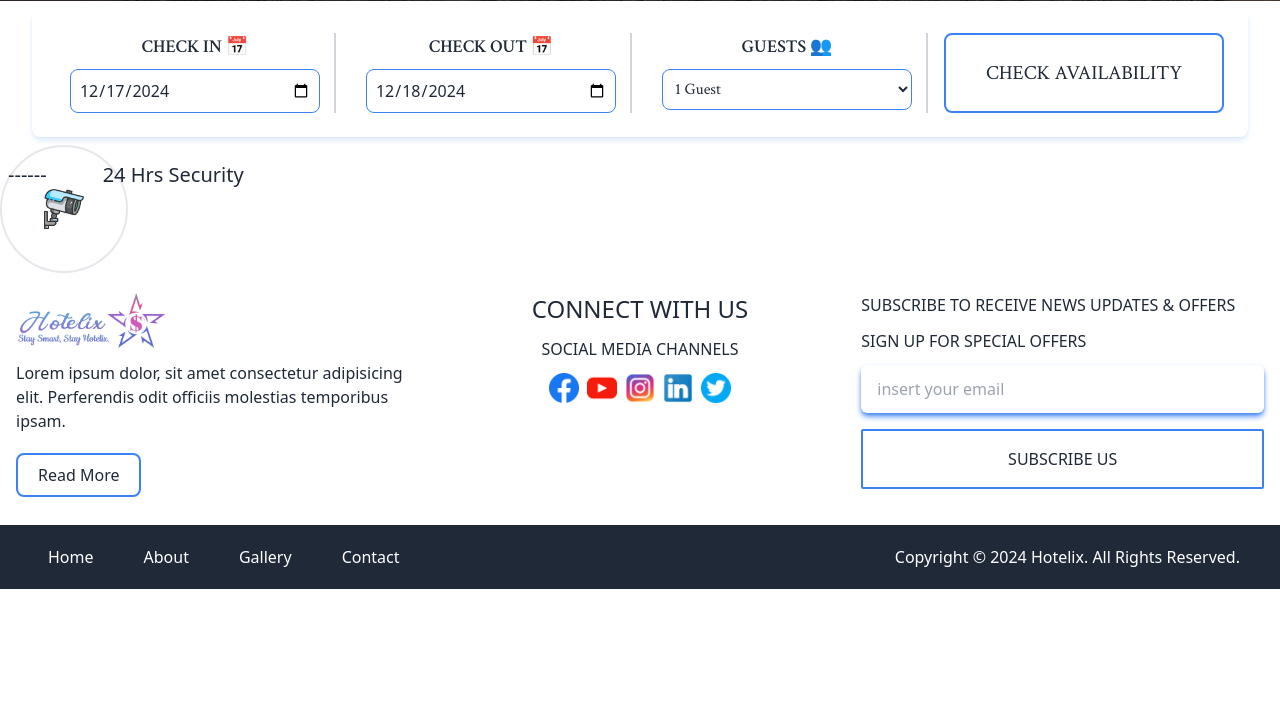
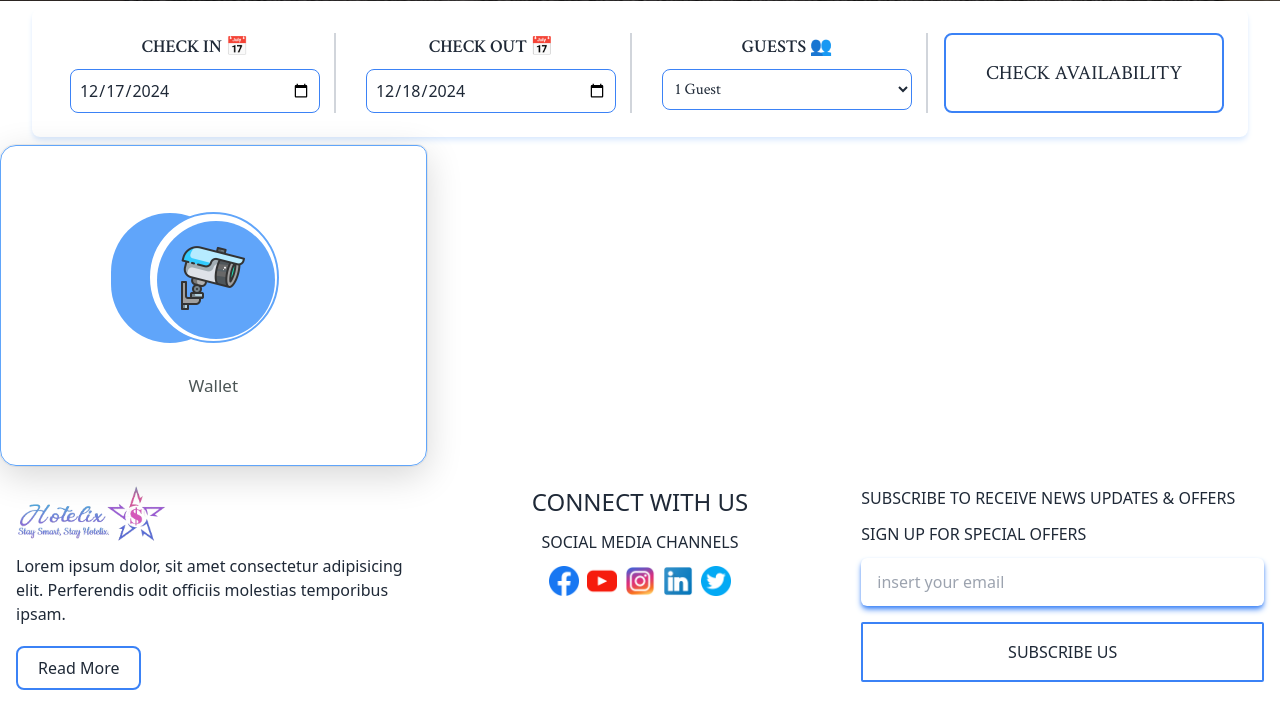
Before and after one commit to mdmrmmunna3/hotelix_hotel_management, a PHP site: page /index.php in a window 1280 px wide. Shown: the part 657-1363 px from the top of the page. Before the commit the page ends 1246 px from the top, so only its background shows below. Run offline with PHP 8.4, Linux system fonts and the light colour scheme; some libraries are stand-ins or nearby versions; some web fonts are replaced.

Commit message:
create sevie card with hover effect

```diff
--- a/hotelix/pages/home/services.php
+++ b/hotelix/pages/home/services.php
@@ -5,11 +5,93 @@
     <meta charset="UTF-8">
     <meta name="viewport" content="width=device-width, initial-scale=1.0">
     <title>Hotelix || Services</title>
+
+    <style>
+        /* From Uiverse.io by Pradeepsaranbishnoi */
+.wallet {
+  --bg-color: #60a5fa;
+  --bg-color-light: #ffffff;
+  --text-color-hover: #fff;
+  --box-shadow-color: #3ed766;
+}
+
+.card {
+  /* width: 220px; */
+  width: 100%;
+  height: 321px;
+  border-top-right-radius: 10px;
+  box-shadow: rgba(0, 0, 0, 0.16) 0px 10px 36px 0px, rgba(0, 0, 0, 0.06) 0px 0px 0px 1px;
+  transition: all 0.4s ease-out;
+  text-decoration: none;
+  border: 1px solid #60a5fa;
+
+}
+
+.card:hover {
+  transform: translateY(-5px) scale(1.005) translateZ(0);
+  box-shadow: 0 24px 36px rgba(0, 0, 0, 0.11),
+    0 5px 14px var(--box-shadow-color);
+}
+
+.card:hover .overlay {
+  transform: scale(4) translateZ(0);
+}
+
+.card:hover .circle {
+  border-color: var(--bg-color-light);
+  background: var(--bg-color);
+}
+
+.card:hover .circle:after {
+  background: var(--bg-color-light);
+}
+
+.card:hover p {
+  color: var(--text-color-hover);
+}
+
+.card p {
+  font-size: 17px;
+  color: #4c5656;
+  margin-top: 30px;
+  z-index: 1000;
+  transition: color 0.4s ease-out;
+}
+
+.circle {
+  border: 2px solid var(--bg-color);
+  transition: all 0.4s ease-out;
+}
+
+.circle:after {
+  content: "";
+  width: 118px;
+  height: 118px;
+  display: block;
+  position: absolute;
+  background: var(--bg-color);
+  border-radius: 50%;
+  top: 7px;
+  left: 7px;
+  transition: opacity 0.4s ease-out;
+}
+
+.circle img {
+  z-index: 10000;
+  transform: translateZ(0);
+}
+
+.overlay {
+  background: var(--bg-color);
+  transition: transform 0.4s ease-out;
+}
+    </style>
+
 </head>
 
 <body>
-    <section class="gird grid-cols-3">
-        <div class="relative ">
+    <section class="grid grid-cols-3">
+        <!-- <div class="relative ">
             <div class="w-32 h-32 rounded-full border-2 flex justify-center items-center">
                 <img src="<?php echo './hotelix/pages/home/cctv-camera.png' ?>" alt="" class="w-10">
                 <p class="absolute top-4 left-2 text-xl flex justify-between gap-10"><span class="mr-4">------ </span>
@@ -18,7 +100,24 @@
                         Security</span>
                 </p>
             </div>
+        </div> -->
+
+
+<div class="card wallet bg-[--primary-color] flex overflow-hidden flex-col justify-center items-center relative">
+    <div class="overlay w-[118px] h-[130px] absolute rounded-full top-[67px] left-[110px] z-0"></div>
+        <div class="circle w-[131px] h-[131px] flex justify-center items-center relative rounded-full bg-white z-10">
+            <img src="<?php echo './hotelix/pages/home/cctv-camera.png' ?>" alt="" class="w-16">
         </div>
+    <p>Wallet</p>
+</div>
+
+
+
+
+
+
+
+
     </section>
 </body>
 
```
